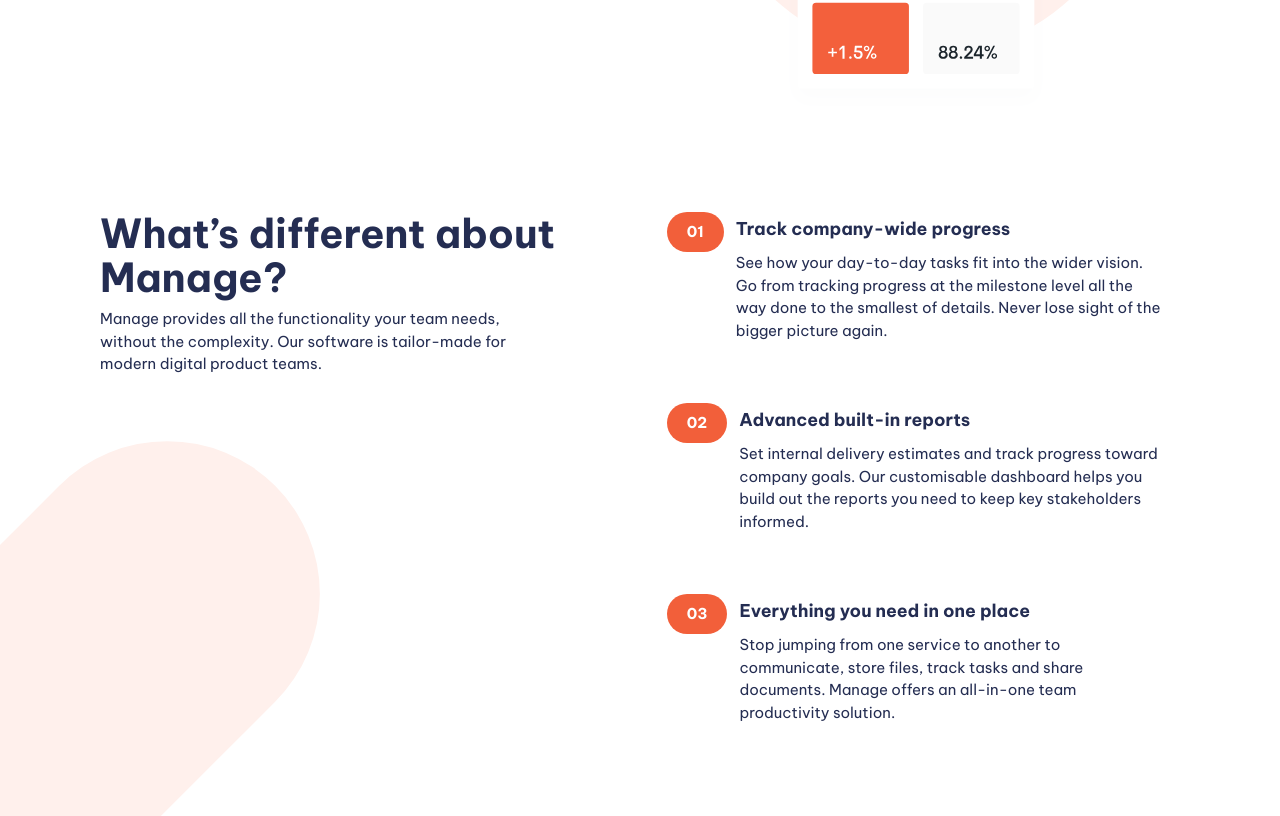
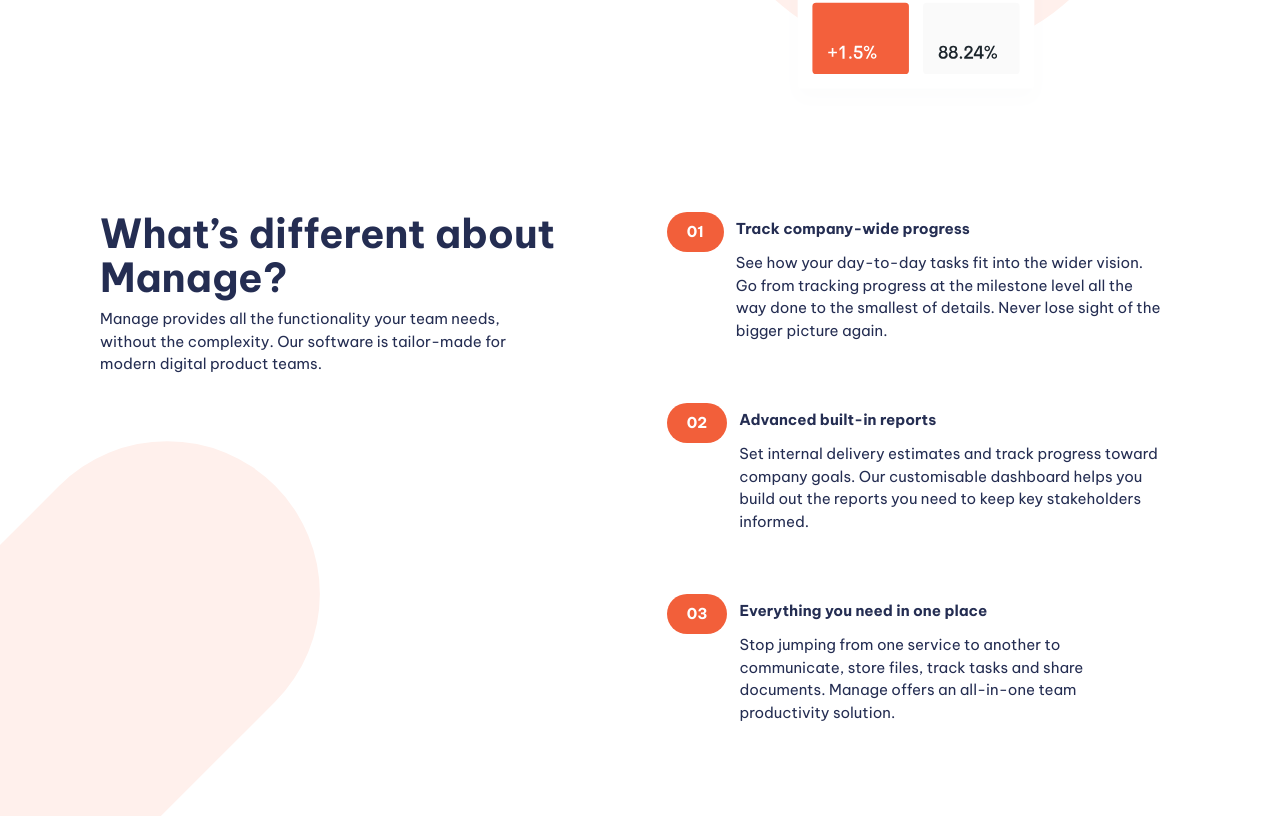
Before and after one commit to JUSTFIDEL/manage-page, a website built with Vite: page index.html in a window 1280 px wide. Shown: the part 503-1319 px from the top of the page. Built offline with nearby package versions, Linux system fonts and the light colour scheme.

Commit message:
adjustments 1

```diff
--- a/index.html
+++ b/index.html
@@ -75,7 +75,7 @@
               <ul class="numbered-items | flow" role="list">
                 <li>
                   <div class="flow" style="--flow-spacer: 1em">
-                    <h3 class="numbered-items_title | fs-600 fw-bold">Track company-wide progress</h3>
+                    <h3 class="numbered-items_title | fs-500 fw-bold">Track company-wide progress</h3>
                     <p class="numbered-items_body" data-width="wide">
                       See how your day-to-day tasks fit into the wider vision. Go from tracking
                       progress at the milestone level all the way done to the smallest of details.
@@ -85,7 +85,7 @@
                 </li>
                 <li>
                   <div class="flow" style="--flow-spacer: 1em">
-                    <h3 class="numbered-items_title | fs-600 fw-bold">Advanced built-in reports</h3>
+                    <h3 class="numbered-items_title | fs-500 fw-bold">Advanced built-in reports</h3>
                     <p class="numbered-items_body" data-width="wide">
                       Set internal delivery estimates and track progress toward company goals.
                       Our customisable dashboard helps you build out the reports you need to
@@ -95,7 +95,7 @@
                 </li>
                 <li>
                   <div class="flow" style="--flow-spacer: 1em">
-                    <h3 class="numbered-items_title | fs-600 fw-bold">Everything you need in one place</h3>
+                    <h3 class="numbered-items_title | fs-500 fw-bold">Everything you need in one place</h3>
                     <p class="numbered-items_body" data-width="wide">
                       Stop jumping from one service to another to communicate, store files,
                       track tasks and share documents. Manage offers an all-in-one team
```
